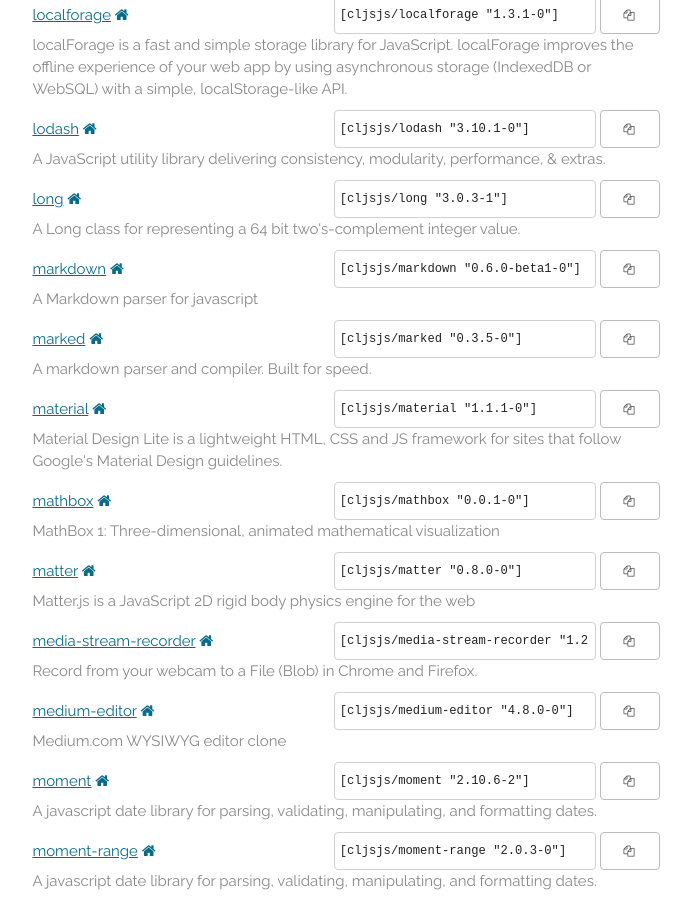
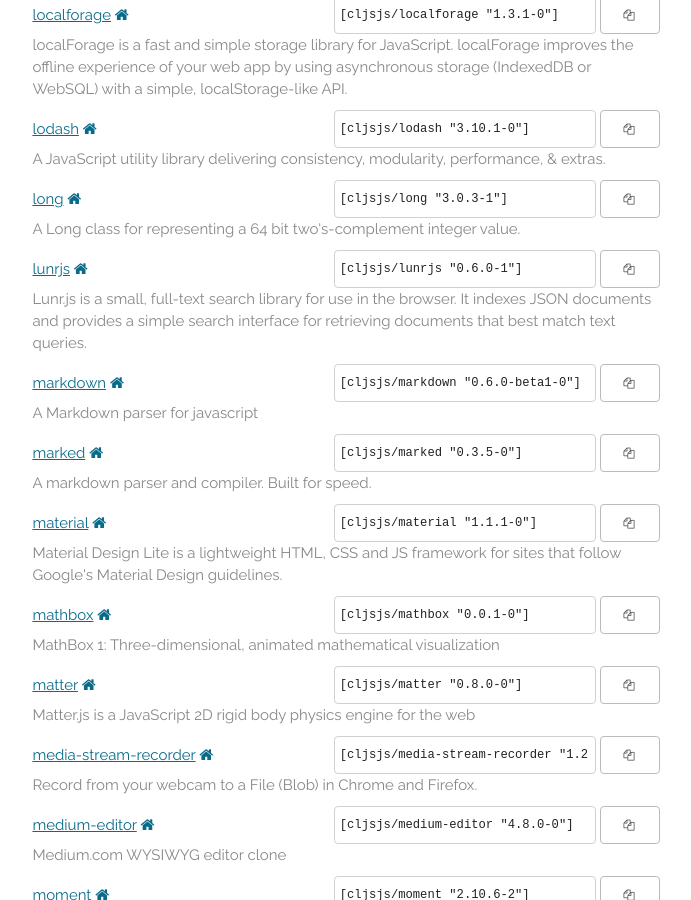
Before and after one commit to cljsjs/cljsjs.github.io, a Jekyll site: the page built from index.markdown, in a window 1280 px wide and 900 px high, scrolled down 6260 px. Shown: the whole window, without its empty margins (294-985 px from the left). Built offline with Jekyll 4.4.1, drawn with Linux system fonts in a browser that asks for light colours; nearby versions of some CDN libraries; comment, search, counter and statistics services are not loaded.

Commit message:
Automatic update

```diff
--- a/_includes/packages.html
+++ b/_includes/packages.html
@@ -661,6 +661,18 @@
       <button data-clipboard-text='[cljsjs/long "3.0.3-1"]'><i class="fa fa-copy"></i></button>
     </span>
     <p class="description">A Long class for representing a 64 bit two&#39;s-complement integer value.</p>
+  </li>
+  <li>
+    <a href="https://clojars.org/cljsjs/lunrjs">lunrjs</a>
+    <a href="http://github.com/olivernn/lunr.js" target="new"><i class="fa fa-home"></i></a>
+    <span class="clojars">
+      <input type="text" value='[cljsjs/lunrjs "0.6.0-1"]'/>
+      <button data-clipboard-text='[cljsjs/lunrjs "0.6.0-1"]'><i class="fa fa-copy"></i></button>
+    </span>
+    <p class="description">Lunr.js is a small, full-text search library for
+       use in the browser. It indexes JSON documents and provides a
+       simple search interface for retrieving documents that best
+       match text queries.</p>
   </li>
   <li>
     <a href="https://clojars.org/cljsjs/markdown">markdown</a>
```
